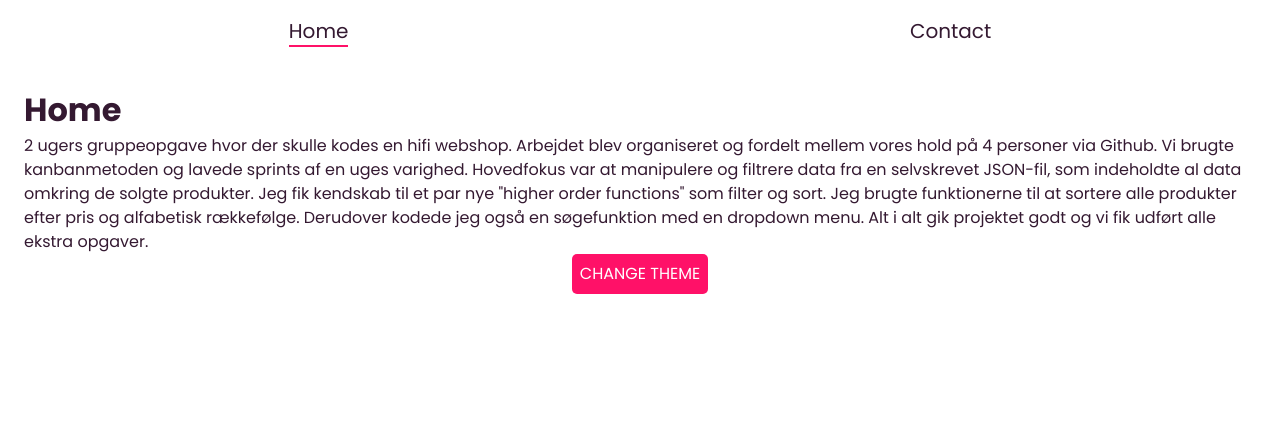
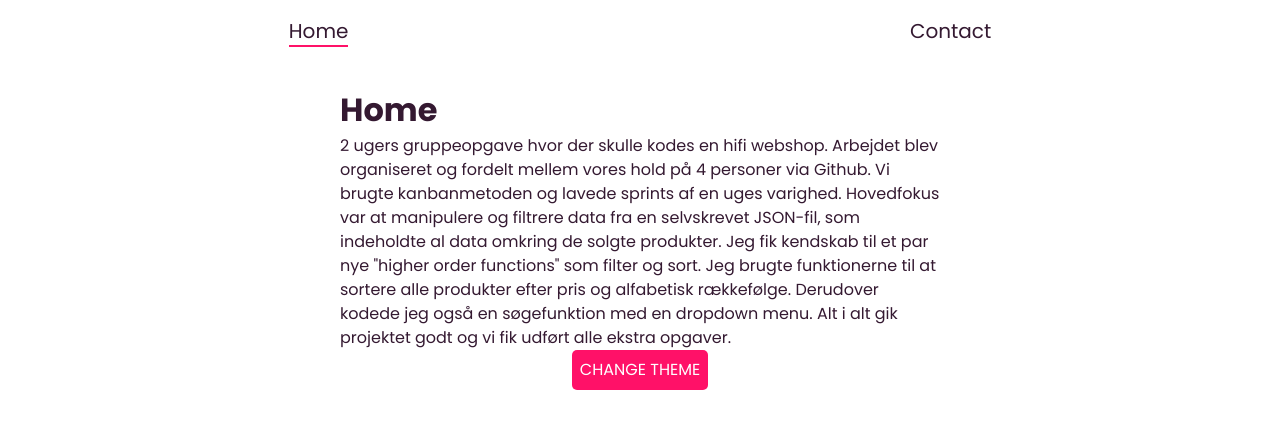
Before and after one commit to RoWaBo/My-React-Template, a React (Create React App) app: page / in a window 1280 px wide. Shown: the top 428 px of the page. Built offline with nearby package versions, Linux system fonts and the light colour scheme.

Commit message:
Applied maxWidth to Wrapper in App

```diff
--- a/src/App.js
+++ b/src/App.js
@@ -19,7 +19,7 @@ function App() {
         <ThemeProvider>
           <GlobalStyle />
           <NavBar />
-          <Wrapper>
+          <Wrapper maxWidth="600px">
             <Router>
               <Home path="/" />
               <Contact path="contact" />
```
